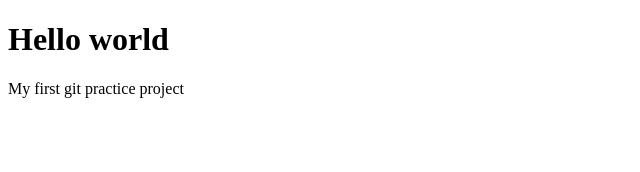
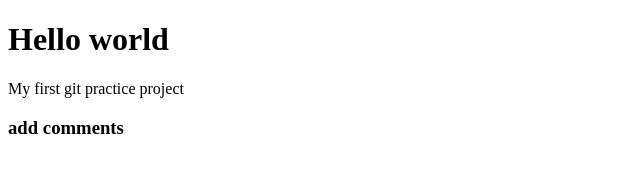
Before and after one commit to Dev-Sunghyunlim/sh_project, a plain HTML site: page first-project/index.html in a window 1280 px wide. Shown: the whole page, without its empty margins (0-640 px from the left). Drawn offline with Linux system fonts and the light colour scheme.

Commit message:
add h3 tag

```diff
--- a/first-project/index.html
+++ b/first-project/index.html
@@ -9,5 +9,7 @@
   <body>
     <h1>Hello world</h1>
     <p>My first git practice project</p>
+
+    <h3>add comments</h3>
   </body>
 </html>
```
